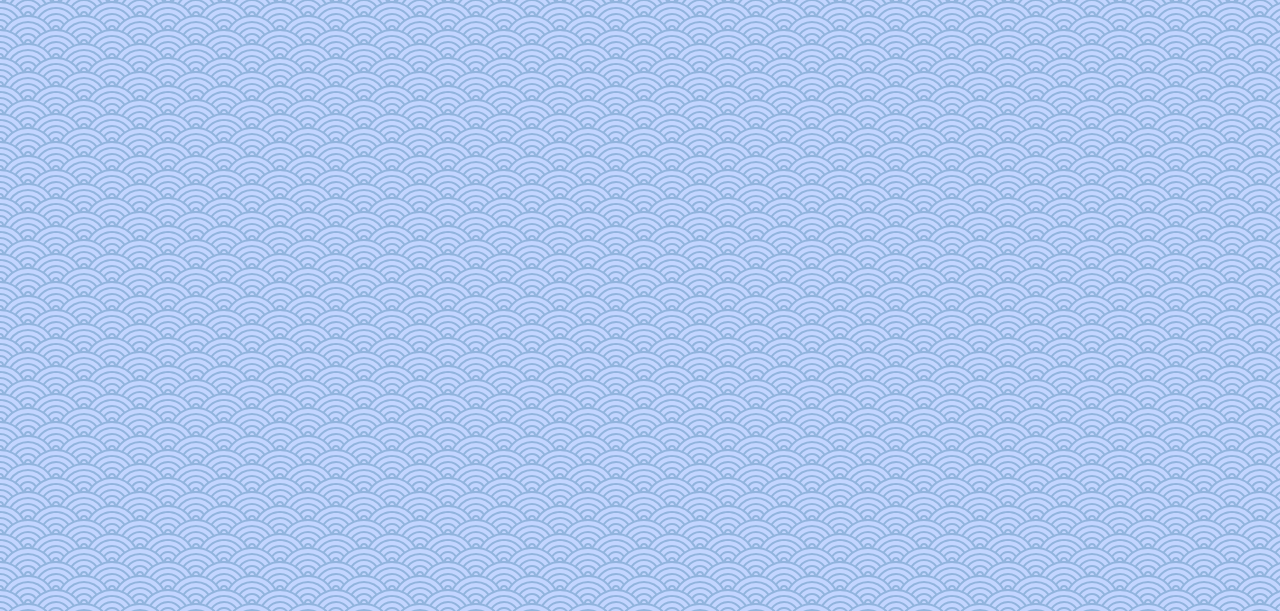
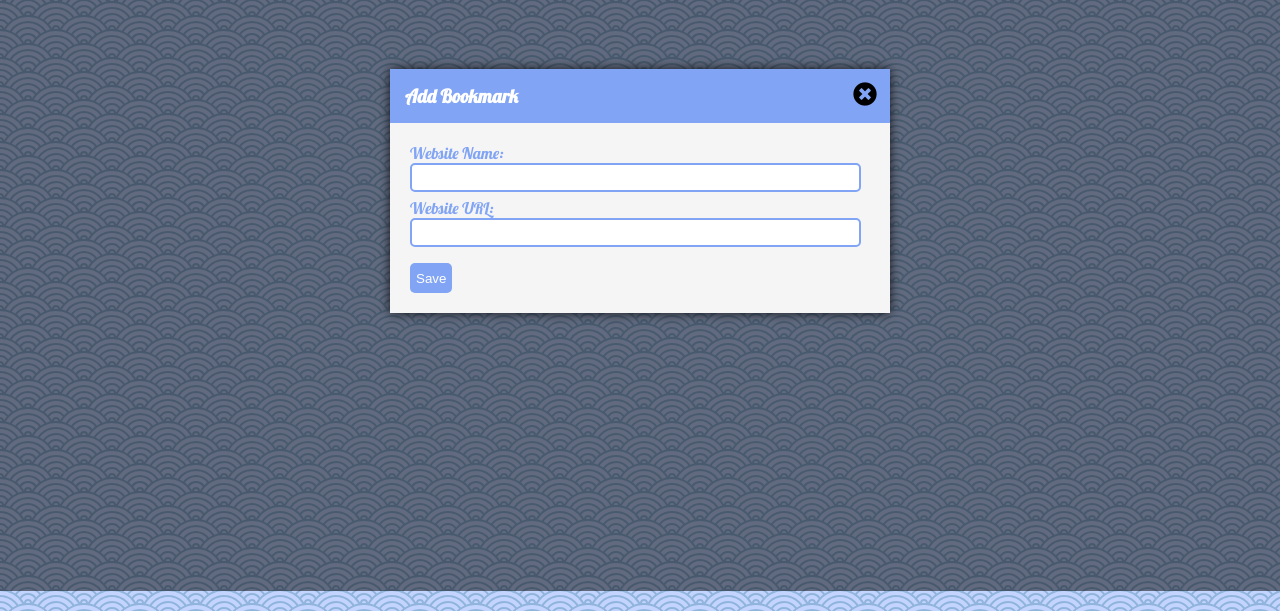
Before and after one commit to ponjae/bookmark, a plain HTML site: page index.html in a window 1280 px wide. Shown: the part 209-820 px from the top of the page. Drawn offline with Linux system fonts and the light colour scheme.

Commit message:
Modal styling and form added

```diff
--- a/index.html
+++ b/index.html
@@ -39,6 +39,30 @@
             </div>
         </div>
     </div>
+    <!-- Modal -->
+    <div class="modal-container show-modal" id="modal">
+        <div class="modal">
+            <i class="fas fa-times-circle close-icon" id="close-modal"></i>
+            <div class="modal-header">
+                <h3>Add Bookmark</h3>
+            </div>
+            <div class="modal-content">
+                <form id="bookmark-form">
+                    <!-- Website name -->
+                    <div class="form-group">
+                        <label for="website-name" class="form-label">Website Name: </label>
+                        <input type="text" class="form-input" id='website-name'>
+                    </div>
+                    <!-- Website URL -->
+                    <div class="form-group">
+                        <label for="website-url" class="form-label">Website URL: </label>
+                        <input type="text" class="form-input" id='website-url'>
+                    </div>
+                    <button type='submit'>Save</button>
+                </form>
+            </div>
+        </div>
+    </div>
     <!-- Script -->
     <script src="script.js"></script>
 </body>
--- a/style.css
+++ b/style.css
@@ -88,6 +88,103 @@ a:active {
     margin-right: 5px;
 }
 
+.modal-container {
+    background-color: rgba(0,0,0,0.5);
+    display: none;
+    position: fixed;
+    top: 0;
+    left: 0;
+    right: 0;
+    bottom: 0;
+    font-family: 'Lobster', cursive;
+}
+
+.show-modal {
+    display: flex;
+    justify-content: center;
+    align-items: center;
+}
+
+.modal {
+    background: white;
+    box-shadow: 0 0 10px rgba(0,0,0,0.8);
+    max-width: 95%;
+    width: 500px;
+    animation: modalopen 1s;
+}
+
+@keyframes modalopen {
+    from {
+        opacity: 0;
+    }
+    to {
+        opacity: 1;
+    }
+}
+
+.modal-header {
+    background:  #81a4f5;
+    color: white;
+    padding: 15px;
+}
+
+h3 {
+    margin: 0;
+}
+
+.modal-content {
+    padding: 20px;
+    background: whitesmoke;
+}
+
+.close-icon {
+    float: right;
+    color: black;
+    font-size: 24px;
+    position: relative;
+    top: 13px;
+    right: 13px;
+    cursor: pointer;
+}
+
+.form-group {
+    height: 55px;
+}
+
+.form-input {
+    width: 95%;
+    padding: 5px;
+    border: 2px solid #81a4f5;
+    border-radius: var(--border-radius);
+    display: block;
+    outline: none;
+}
+
+.form-label {
+    color: #81a4f5;
+    display: block;
+}
+
+button {
+    cursor: pointer;
+    color: white;
+    background: #81a4f5;
+    height: 30px;
+    width: fit-content;
+    border-radius: var(--border-radius);
+    border: none;
+    margin-top: 10px;
+}
+
+button:hover {
+    filter: brightness(110%);
+}
+
+button:focus {
+    outline: none;
+}
+
+
 @media  screen and (max-width: 600px) {
     .container {
         flex-direction: column;
```
